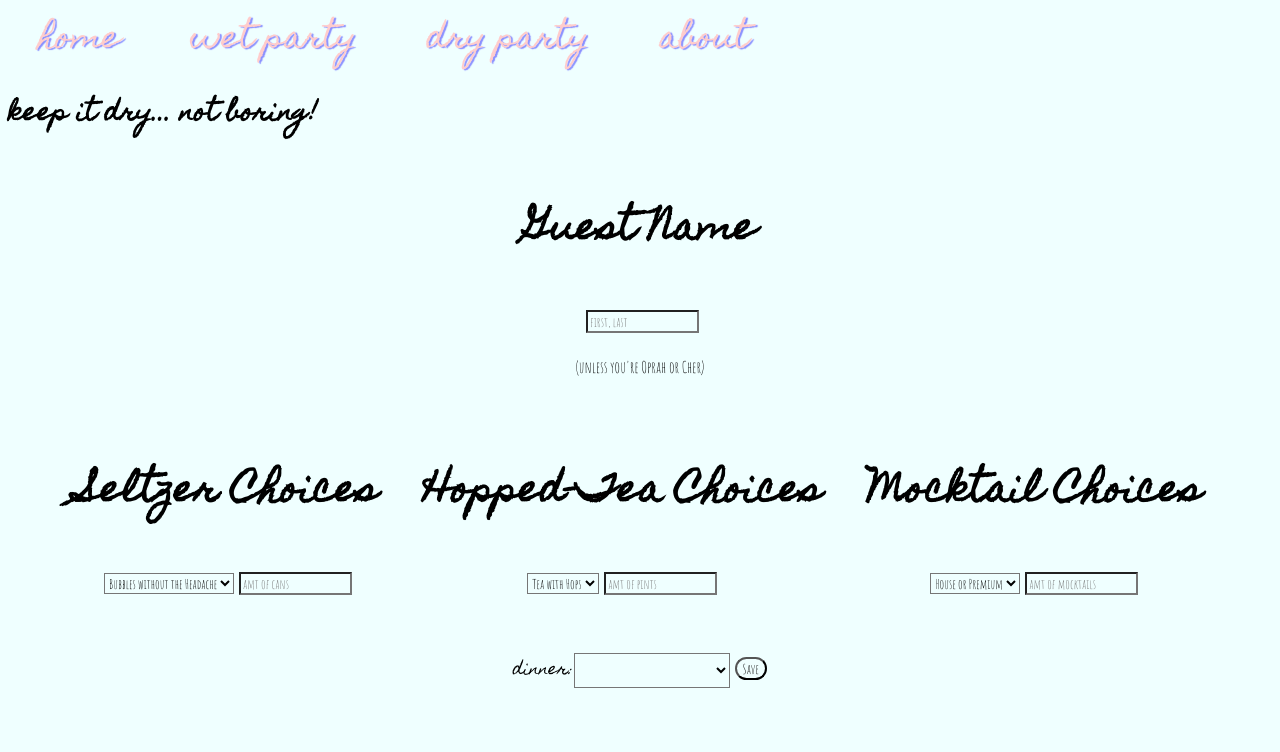
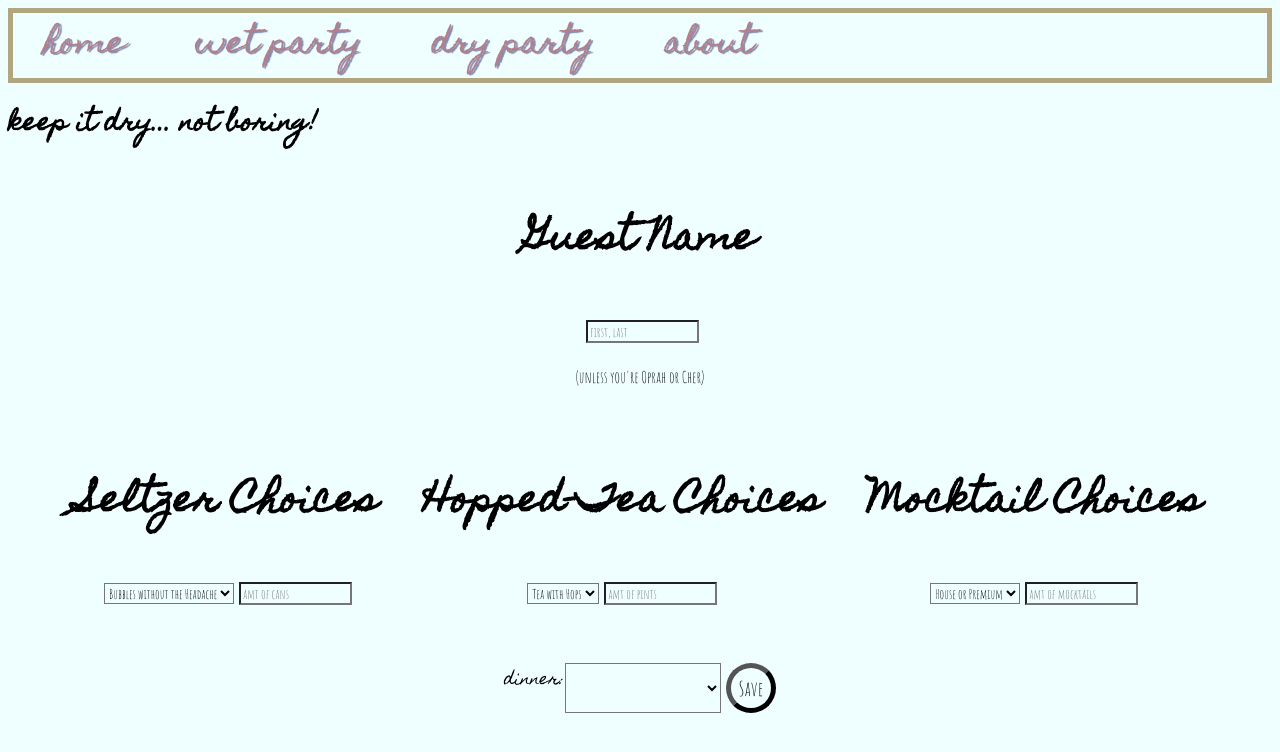
Before and after one commit to ct-mcgaha/party-planning-committee, a Vue app in the folder Project/: page /dry-party in a window 1280 px wide. Shown: the top 752 px of the page. Built offline with nearby package versions, Linux system fonts and the light colour scheme.

Commit message:
changed colors

```diff
--- a/Project/src/App.vue
+++ b/Project/src/App.vue
@@ -1,10 +1,12 @@
 <template>
     <div id="app">
+      <div class="border">
       <div id="nav">
             <router-link id="home" to="/">  home  </router-link>
             <router-link id="wet" to="/wet-party"> wet party </router-link>
             <router-link id="dry" to="/dry-party"> dry party  </router-link>
             <router-link id="about" to="/about"> about </router-link>
+        </div>
         </div>
         <router-view />
     </div>
@@ -26,10 +28,16 @@
 #nav a {
   font-family: 'Homemade Apple';
   font-size: 30px;
-  color: #FFCCCC;
-  text-shadow: 2px 1px 1px #898FFF;
+  color: #b2808c;
+  text-shadow: 2px 1px 1px #808cb2;
   margin: 0 30px;
   text-decoration: none;
+}
+
+.border {
+  border-style: solid;
+  border-color: #b2a680;
+  border-width: thick;
 }
 
 #home:hover {
--- a/Project/src/components/DryPartyForm.vue
+++ b/Project/src/components/DryPartyForm.vue
@@ -155,12 +155,18 @@ option {
 #saveButton {
   margin-left: 5px;
   border-radius: 50px;
+  border-width: thick;
   font-family: 'Amatic SC', cursive;
+  font-size: 20px;
+  height: 50px;
+  width: 50px;
+  text-align: center;
 }
 
 #saveButton:hover {
-  background-color: #ffcccc;
+  background-color: #80b2a6;
   color: #efffff;
+  box-shadow: 4px 4px 4px #808cb2;
 }
 
 input {
--- a/Project/src/components/WetPartyForm.vue
+++ b/Project/src/components/WetPartyForm.vue
@@ -151,21 +151,19 @@ option {
 #saveButton {
   margin-left: 5px;
   border-radius: 50px;
+  border-width: thick;
+  font-family: 'Amatic SC', cursive;
+  font-size: 20px;
+  height: 50px;
+  width: 50px;
+  text-align: center;
 }
 
 #saveButton:hover {
-  background-color: #ffcccc;
+  background-color: #80b2a6;
   color: #efffff;
-  box-shadow: 2px 1px 1px #898FFF;
+  box-shadow: 4px 4px 4px #808cb2;
 }
-
-/*
-input:focus {
-    background-color: #FFCCCC;
-    color:  #EFFFFF;
-    border-color: #FFCCCC;
-}
-*/
 
 input {
   margin-left: 5px;
--- a/Project/src/views/About.vue
+++ b/Project/src/views/About.vue
@@ -22,7 +22,7 @@ p {
 
 
 a:link {
-  color: #898FFF;
+  color: #808cb2;
   background-color: transparent;
   text-decoration: none;
   font-family: 'Amatic SC', cursive;
@@ -31,7 +31,7 @@ a:link {
 }
 
 a:hover {
-  text-shadow: 2px 1px 1px #ffcccc;;
+  text-shadow: 2px 1px 1px #b2a680;
   background-color: transparent;
 
 }
--- a/Project/src/views/LandingPage.vue
+++ b/Project/src/views/LandingPage.vue
@@ -51,6 +51,7 @@ h3 {
   height: 100px;
   width: 150px;
   font-size: 22px;
+  border-width: thick;
 }
 
 .bothButtons {
@@ -62,10 +63,10 @@ h3 {
 
 .raise:hover,
 .raise:focus {
-  box-shadow: 0 0.5em 0.5em -0.4em #898FFF;
   transform: translateY(-0.25em);
-  background-color: #ffcccc;
+  background-color: #80b2a6;
   color: #efffff;
+  box-shadow: 4px 4px 4px #808cb2;
 }
 
 .animate__animated.animate__flipInX {
@@ -78,11 +79,11 @@ h3 {
 
 #yesButton {
   margin: 5px;
-  border-radius: 50px;
+  border-radius: 40px;
 }
 
 #noButton {
   margin: 5px;
-  border-radius: 50px;
+  border-radius: 40px;
 }
 </style>
```
